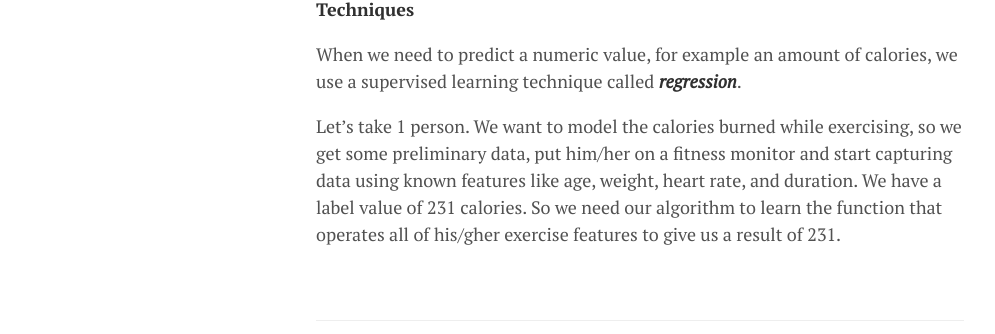
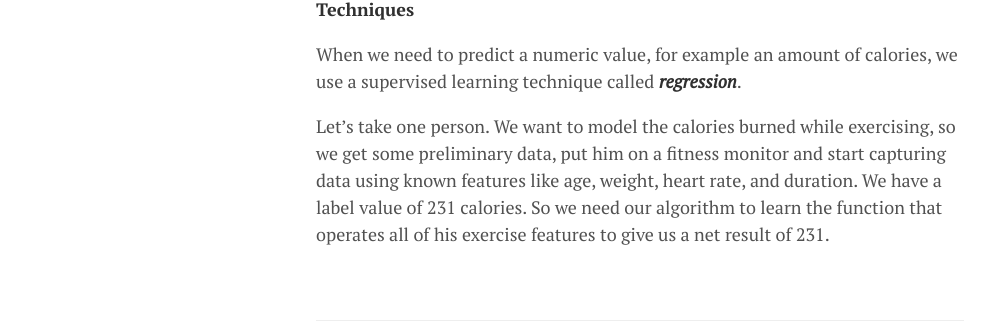
Before and after one commit to lgeurts/lgeurts.github.io, a Jekyll site: the page built from _posts/2018-06-29-introduction-to-artificial-intelligence.md, in a window 1280 px wide. Shown: the part 1665-1999 px from the top of the page, without its empty margins (0-995 px from the left). Built offline with Jekyll 4.4.1, drawn with Linux system fonts in a browser that asks for light colours; nearby versions of some CDN libraries.

Commit message:
Update 2018-06-29-introduction-to-artificial-intelligence.md

```diff
--- a/_posts/2018-06-29-introduction-to-artificial-intelligence.md
+++ b/_posts/2018-06-29-introduction-to-artificial-intelligence.md
@@ -35,4 +35,4 @@
 
 When we need to predict a numeric value, for example an amount of calories, we use a supervised learning technique called ***regression***.
 
-Let's take 1 person. We want to model the calories burned while exercising, so we get some preliminary data, put him/her on a fitness monitor and start capturing data using known features like age, weight, heart rate, and duration. We have a label value of 231 calories. So we need our algorithm to learn the function that operates all of his/gher exercise features to give us a result of 231.
+Let's take one person. We want to model the calories burned while exercising, so we get some preliminary data, put him on a fitness monitor and start capturing data using known features like age, weight, heart rate, and duration. We have a label value of 231 calories. So we need our algorithm to learn the function that operates all of his exercise features to give us a net result of 231.
```
